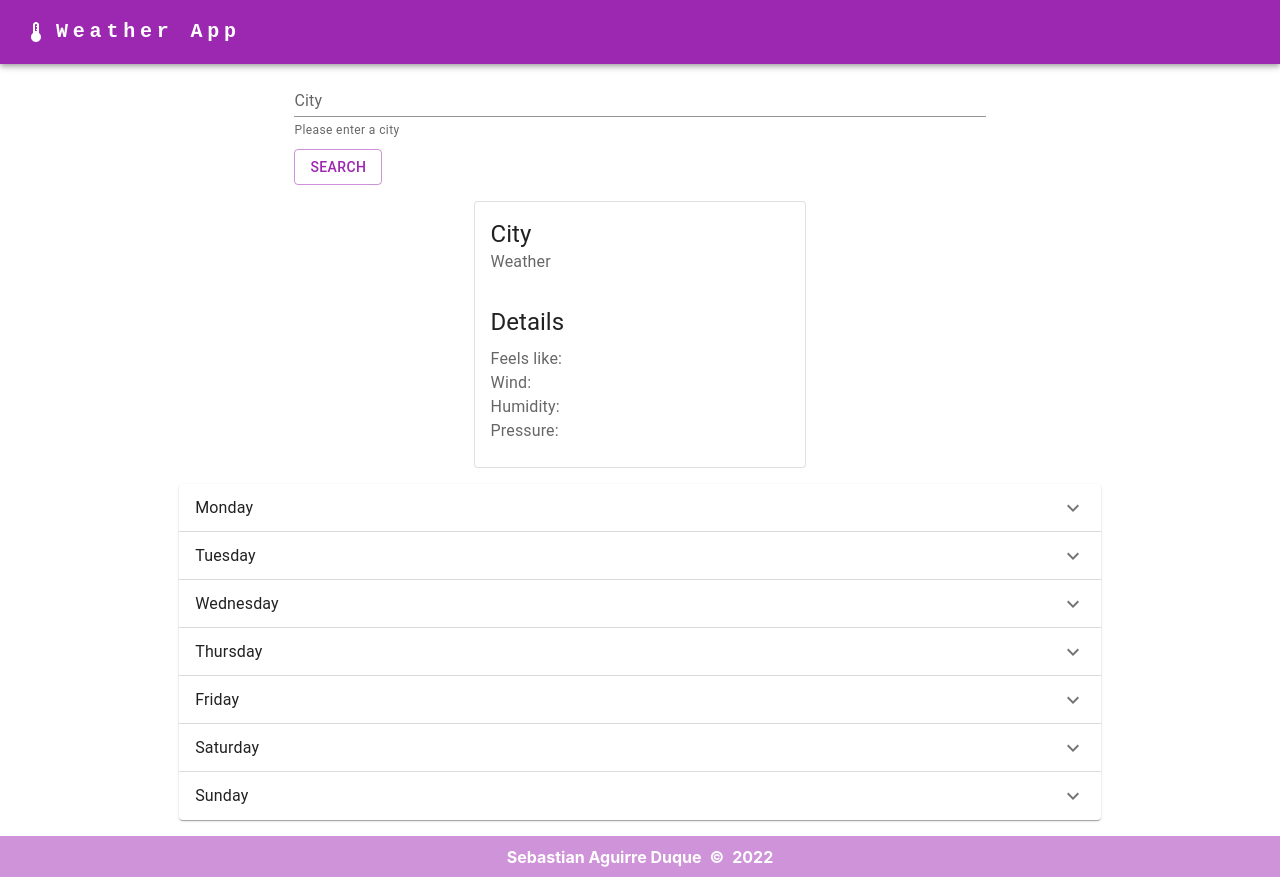
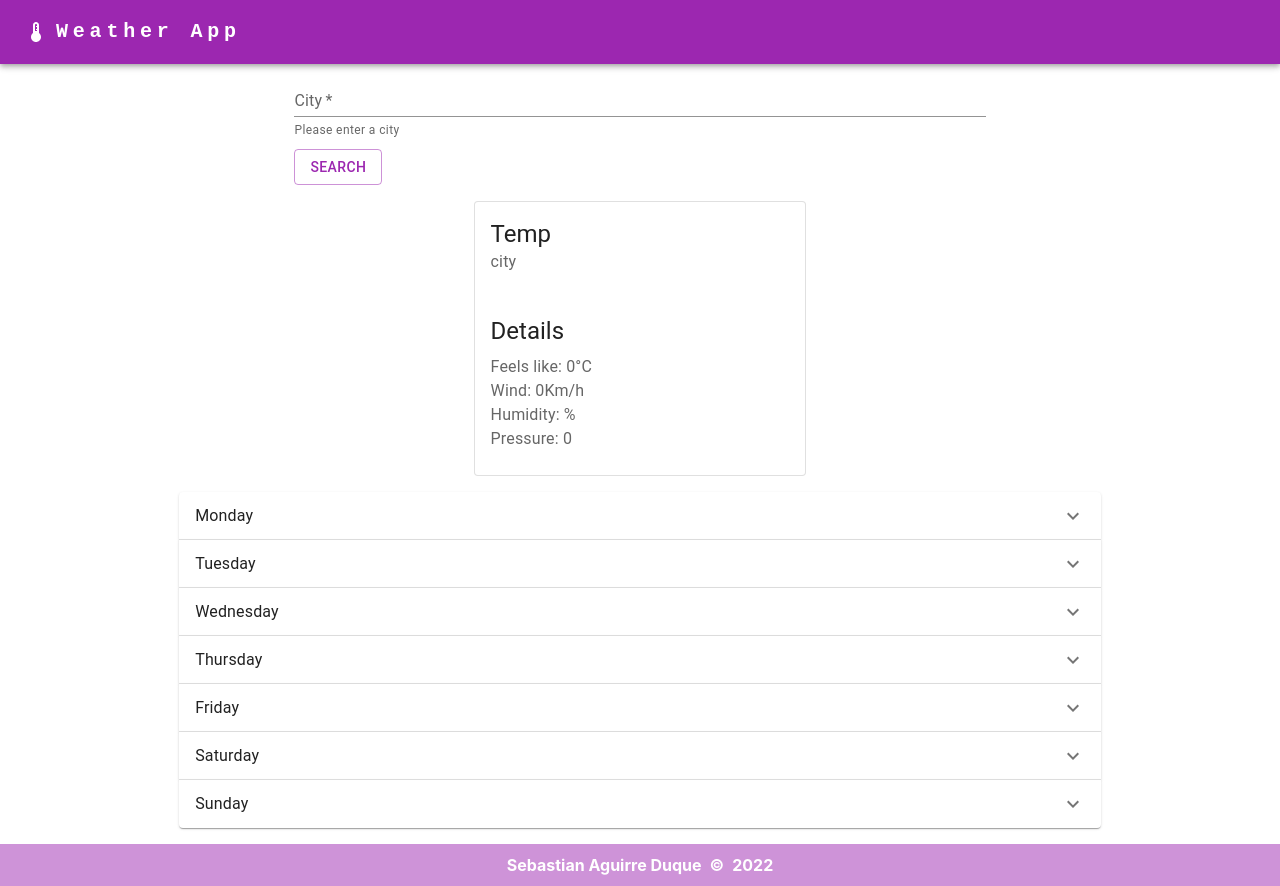
Before and after one commit to sad-sad-094/Weather_App, a React (Create React App) app: page / in a window 1280 px wide. Built offline with nearby package versions, Linux system fonts and the light colour scheme.

Commit message:
ConfigAxios+MakeRequest

```diff
--- a/src/App.js
+++ b/src/App.js
@@ -14,6 +14,7 @@ import Card from '@mui/material/Card';
 import CardContent from '@mui/material/CardContent';
 import Container from '@mui/material/Container';
 import CardHeader from '@mui/material/CardHeader';
+import axios from 'axios';
 
 
 import './App.scss';
@@ -23,6 +24,38 @@ import Footer from './Components/Modules/Footer';
 
 
 function App() {
+
+  const [data, setData] = useState({});
+  const [location, setLocation] = useState({city:''});
+
+
+  const setLoc = (event) => {
+    event.preventDefault();
+    setLocation({
+      ...location,
+      [event.target.name]: event.target.value,
+    })
+  }
+
+  const weather_app_URL = `https://api.openweathermap.org/data/2.5/weather?q=${location.city}&units=metric&appid=b7d61ef3486144aebb1bbb78997254f1`;
+
+  const searchLocation = () => {
+    axios.get(weather_app_URL)
+      .then((response) => {
+        setData(response.data)
+      })
+    // const options = {
+    //   method: 'GET',
+    //   url: 'https://api.openweathermap.org/data/2.5/weather',
+    //   params: { q: 'London', appid: 'b7d61ef3486144aebb1bbb78997254f1' }
+    // };
+
+    // axios.request(options).then(function (response) {
+    //   console.log(response.data);
+    // }).catch(function (error) {
+    //   console.error(error);
+    // });
+  }
 
   const [expanded, setExpanded] = useState(false);
 
@@ -39,6 +72,10 @@ function App() {
     setAnchorEl(null);
   };
 
+  // const WEEK_DAYS = ['Monday', 'Tuesday', 'Wednesday', 'Thursday', 'Friday', 'Saturday', 'Sunday'];
+
+
+
   return (
 
     <>
@@ -54,37 +91,53 @@ function App() {
           autoComplete="off"
         >
 
-            <TextField id="standard-basic" label="City" variant="standard" size="small" fullWidth color="secondary" helperText="Please enter a city" />
+          <TextField id="standard-basic" label="City" variant="standard" size="small" fullWidth color="secondary" helperText="Please enter a city" required={true} type="text" name="city" onChange={setLoc} />
 
-            <Button variant="outlined" color="secondary" sx={{ margin:".5rem 0"}}>Search</Button>
+          <Button variant="outlined" color="secondary" sx={{ margin: ".5rem 0" }} onClick={searchLocation}>Search</Button>
 
         </Box>
 
-          <Box maxWidth="30%" component="div" sx={{ margin:".5rem auto"}} >
+        <Box maxWidth="30%" component="div" sx={{ margin: ".5rem auto" }} >
 
           <Card variant="outlined" color="secondary" sx={{ margin: '.4rem' }} raised="true">
 
-              <CardHeader
-                title="City"
-                subheader="Weather" />
+            {data.main ? <CardHeader
+              title={`${data.main.temp.toFixed()}°C`}
+              subheader={data.name} /> : <CardHeader
+              title='Temp'
+              subheader='city' />}
+
+            {data.weather ? <Typography variant="h5" color="text.primary" gutterBottom>
+                {data.weather[0].main}
+              </Typography> : <Typography variant="h5" color="text.primary" gutterBottom>
+
+              </Typography>}
 
             <CardContent>
 
               <Typography variant="h5" color="text.primary" gutterBottom>
                 Details
               </Typography>
-                <Typography variant="body1" color="text.secondary">
-                  Feels like:
-                </Typography>
-                <Typography variant="body1" color="text.secondary">
-                  Wind:
-                </Typography>
-                <Typography variant="body1" color="text.secondary">
-                  Humidity:
-                </Typography>
-                <Typography variant="body1" color="text.secondary">
-                  Pressure:
-                </Typography>
+              {data.main ? <Typography variant="body1" color="text.secondary">
+                Feels like: {data.main.feels_like.toFixed()}°C
+              </Typography> : <Typography variant="body1" color="text.secondary">
+                Feels like: 0°C
+              </Typography>}
+              {data.wind ? <Typography variant="body1" color="text.secondary">
+                Wind: {data.wind.speed.toFixed()}Km/h
+              </Typography> : <Typography variant="body1" color="text.secondary">
+                Wind: 0Km/h
+              </Typography>}
+              {data.main ? <Typography variant="body1" color="text.secondary">
+                Humidity: {data.main.humidity.toFixed()}%
+              </Typography> : <Typography variant="body1" color="text.secondary">
+                Humidity: %
+              </Typography>}
+              {data.main ? <Typography variant="body1" color="text.secondary">
+                Pressure: {data.main.pressure}
+              </Typography> : <Typography variant="body1" color="text.secondary">
+                Pressure: 0
+              </Typography>}
 
             </CardContent>
 
@@ -96,7 +149,7 @@ function App() {
           component="div"
           maxWidth="80%"
           sx={{
-              margin:'1rem auto'
+            margin: '1rem auto'
           }}>
 
           <Accordion expanded={expanded === 'panel1'} TransitionProps={{ unmountOnExit: true }} onChange={handleChange('panel1')}>
```
Lines whose indentation alone changed are shown as unchanged.
